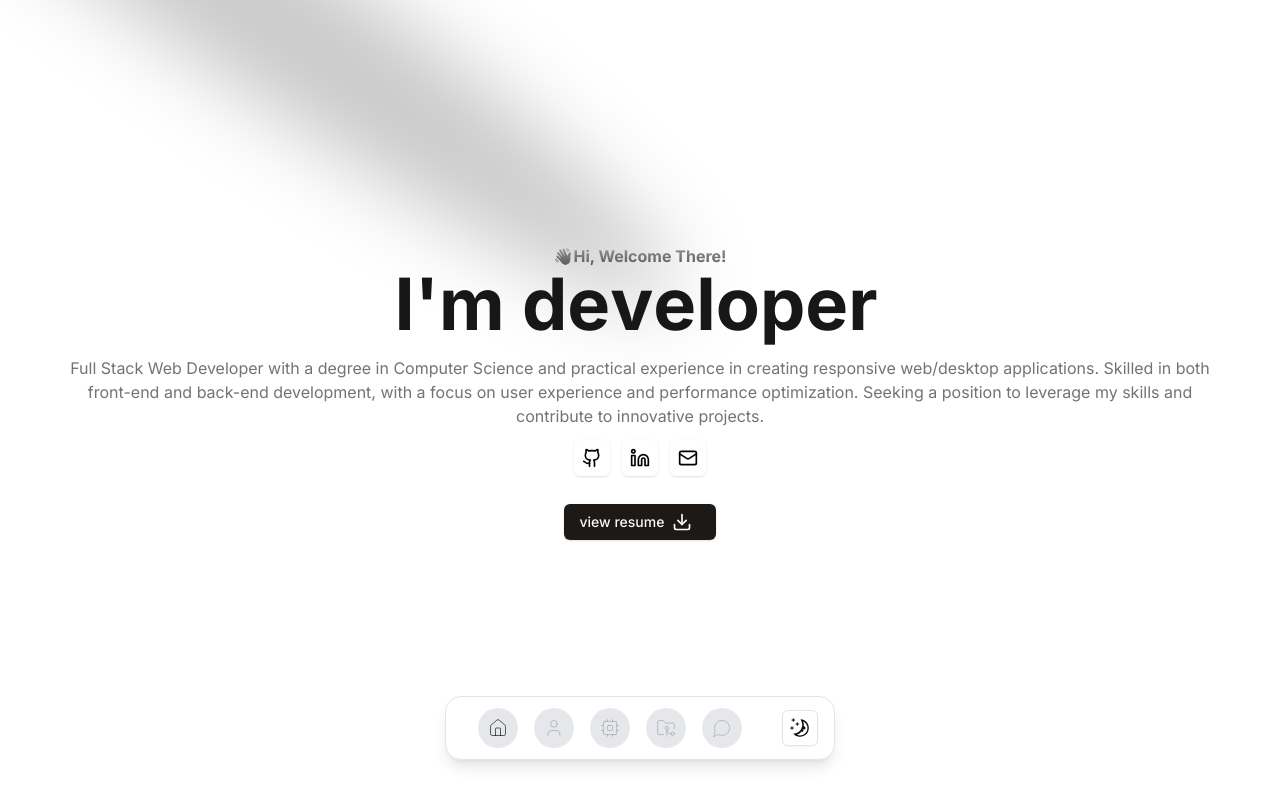
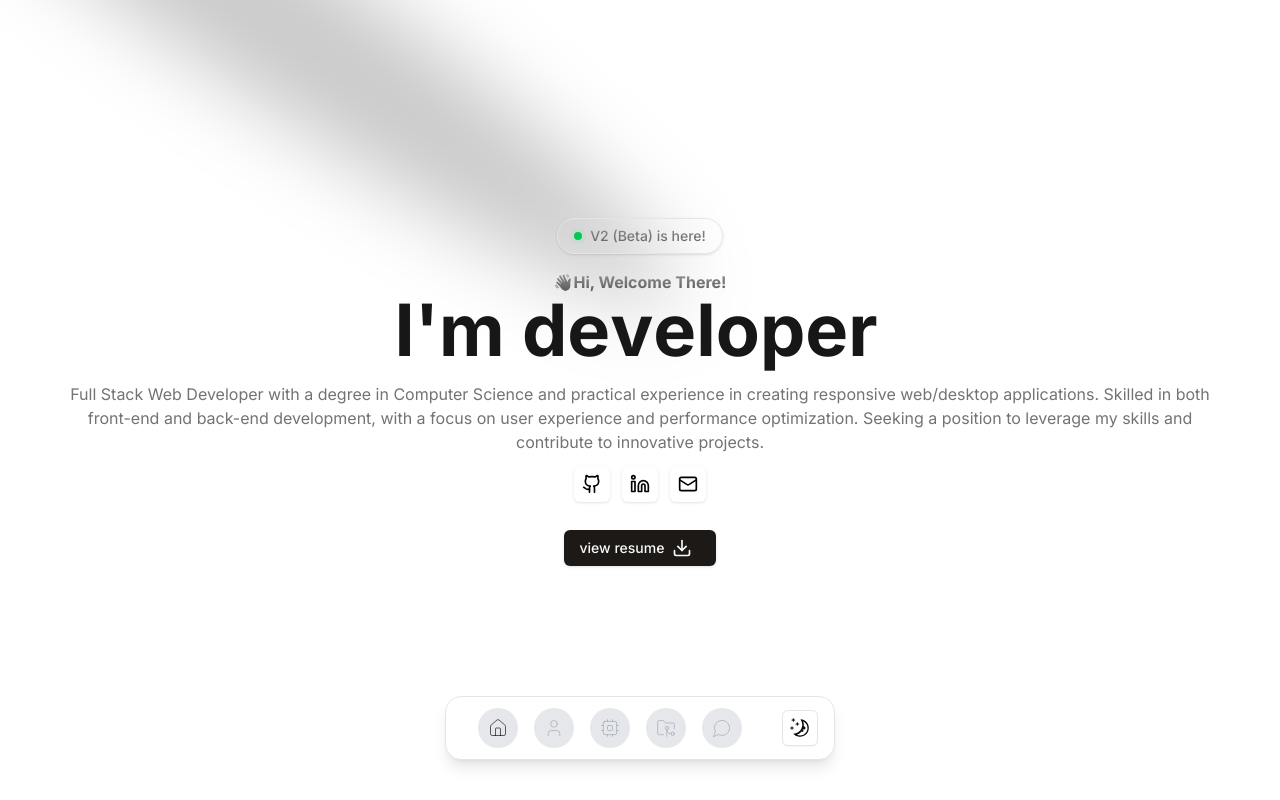
Before and after one commit to yassir-jeraidi/portfolio, a Next.js app: page / in a window 1280 px wide. Built offline with nearby package versions, Linux system fonts and the light colour scheme.

Commit message:
feat(ui): add v2 link to the home page

```diff
--- a/src/components/home.tsx
+++ b/src/components/home.tsx
@@ -1,26 +1,33 @@
-"use client"
-import React, {JSX} from "react";
-import {motion} from "motion/react";
-import {FlipWords} from "@/components/ui/flip-words";
-import {Button} from "@/components/ui/button";
-import Image from "next/image";
+"use client";
+import React, { JSX } from "react";
+import { motion } from "motion/react";
+import { FlipWords } from "@/components/ui/flip-words";
+import { Button } from "@/components/ui/button";
 import Link from "next/link";
-import type {Link as LinkType} from "@/types";
-import {SOCIAL_MEDIA_LINKS} from "@/data/social-media-links";
-import {DownloadIcon} from "lucide-react";
-
+import type { Link as LinkType } from "@/types";
+import { SOCIAL_MEDIA_LINKS } from "@/data/social-media-links";
+import { DownloadIcon } from "lucide-react";
 
 export default function Home(): JSX.Element {
-    const words: string[] = ["'m Yassir", "'m developer", "❤️Javascript", "❤️MERN"];
+  const words: string[] = [
+    "'m Yassir",
+    "'m developer",
+    "❤️Javascript",
+    "❤️MERN",
+  ];
 
   const containerVariants = {
-        hidden: {opacity: 0, y: 50},
-        visible: {opacity: 1, y: 0, transition: {duration: 0.5, staggerChildren: 0.3}}
+    hidden: { opacity: 0, y: 50 },
+    visible: {
+      opacity: 1,
+      y: 0,
+      transition: { duration: 0.5, staggerChildren: 0.3 },
+    },
   };
 
   const itemVariants = {
-        hidden: {opacity: 0, y: 50},
-        visible: {opacity: 1, y: 0, transition: {duration: 0.5}}
+    hidden: { opacity: 0, y: 50 },
+    visible: { opacity: 1, y: 0, transition: { duration: 0.5 } },
   };
 
   return (
@@ -31,41 +38,46 @@ export default function Home(): JSX.Element {
       variants={containerVariants}
     >
       <motion.div className="ls" variants={itemVariants}>
-                <div
-                    className="p-4 flex flex-col justify-center items-center max-w-7xl mx-auto relative z-10 w-full ">
+        <div className="p-4 flex flex-col justify-center items-center max-w-7xl mx-auto relative z-10 w-full ">
+          <Link href="https://v2.jeraidi.tech" className="mb-4">
+            <Button className="bg-transparent border rounded-full bg-clip-text text-transparent bg-linear-to-b from-neutral-400 to-neutral-600 cursor-pointer">
+              <span className="relative flex size-2 mr-2">
+                <span className="absolute inline-flex h-full w-full animate-ping rounded-full bg-green-400 opacity-75" />
+                <span className="relative inline-flex size-2 rounded-full bg-green-500" />
+              </span>
+            V2 (Beta) is here!
+          </Button></Link>
           <h1 className="font-bold bg-clip-text text-transparent bg-linear-to-b from-neutral-400 to-neutral-600 bg-opacity-50">
             👋Hi, Welcome There!
           </h1>
-                    <div
-                        className="text-4xl flex text-wrap font-bold md:text-7xl text-neutral-600 dark:text-neutral-400">
-                        <FlipWords words={words}/>
+          <div className="text-4xl flex text-wrap font-bold md:text-7xl text-neutral-600 dark:text-neutral-400">
+            <FlipWords words={words} />
           </div>
           <p className="mt-4 font-normal text-base text-center text-neutral-500">
-                        Full Stack Web Developer with a degree in Computer Science and practical experience in creating
-                        responsive web/desktop applications. Skilled in both front-end and back-end development, with a
-                        focus on user experience and performance optimization. Seeking a position to leverage my skills
-                        and contribute to innovative projects.
+            Full Stack Web Developer with a degree in Computer Science and
+            practical experience in creating responsive web/desktop
+            applications. Skilled in both front-end and back-end development,
+            with a focus on user experience and performance optimization.
+            Seeking a position to leverage my skills and contribute to
+            innovative projects.
           </p>
           <motion.div variants={itemVariants} className="flex gap-3 my-3">
-                        {
-                            SOCIAL_MEDIA_LINKS.map((link: LinkType) => (
+            {SOCIAL_MEDIA_LINKS.map((link: LinkType) => (
               <Link href={link.path} key={link.id} target="_blank">
-                                    <Button size="icon"
-                                            className="bg-transparent border-none dark:hover:text-white/50 hover:text-black/50 hover:bg-transparent transition-all text-black dark:text-white">
-                                        {
-                                            link.icon
-                                        }
+                <Button
+                  size="icon"
+                  className="bg-transparent border-none dark:hover:text-white/50 hover:text-black/50 hover:bg-transparent transition-all text-black dark:text-white"
+                >
+                  {link.icon}
                 </Button>
               </Link>
-                            ))
-                        }
-
+            ))}
           </motion.div>
           <Link href="/jeraidi-yassir-cv-v2.pdf" target="_blank">
-                        <Button className='my-4'>
+            <Button className="my-4">
               view resume
               <span>
-                                <DownloadIcon className="w-5 h-5 mx-2"/>
+                <DownloadIcon className="w-5 h-5 mx-2" />
               </span>
             </Button>
           </Link>
```
Lines whose indentation alone changed are shown as unchanged.
